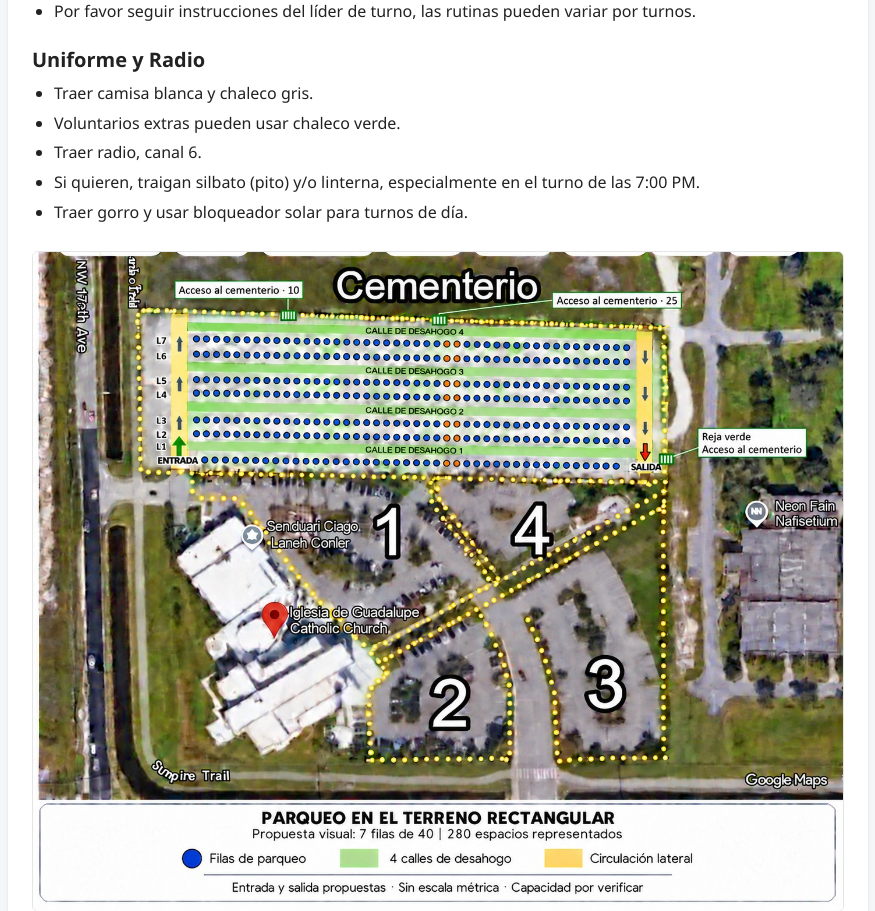
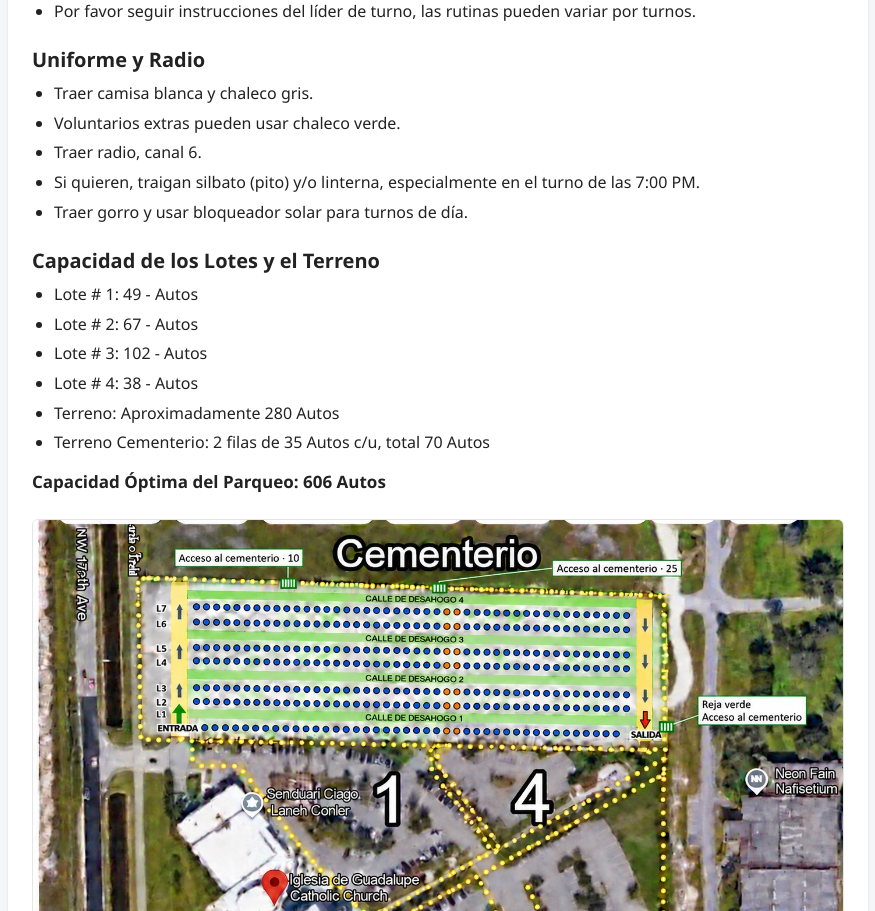
Before and after one commit to edmartin-GIT/parqueo-app, a Flask app: page /logistica in a window 1280 px wide. Shown: the part 748-1659 px from the top of the page, without its empty margins (202-1077 px from the left). Run offline with Flask 3, Linux system fonts and the light colour scheme; data that the repository does not hold is empty.

Commit message:
Add parking capacity section to Logistica page
Co-Authored-By: Claude Sonnet 5.5 <noreply@anthropic.com>

```diff
--- a/static/style.css
+++ b/static/style.css
@@ -200,3 +200,4 @@ dialog#dlg-clave input { width: 100%; padding: 10px; border: 1px solid #ccc; bor
 .galeria { display: grid; grid-template-columns: 1.78fr 0.75fr; gap: 12px; margin: 0 0 20px; align-items: start; }
 .galeria img { display: block; width: 100%; height: auto; border-radius: 8px; box-shadow: 0 1px 3px rgba(0,0,0,0.15); }
 @media (max-width: 640px) { .galeria { grid-template-columns: minmax(0, 1fr); } .galeria .foto-alta { max-width: 360px; margin: 0 auto; } }
+p.capacidad-total { margin: 14px 0 0; font-size: 17px; }
--- a/templates/logistica.html
+++ b/templates/logistica.html
@@ -29,6 +29,17 @@
         <li>Traer gorro y usar bloqueador solar para turnos de día.</li>
     </ul>
 
+    <h2>Capacidad de los Lotes y el Terreno</h2>
+    <ul>
+        <li>Lote # 1: 49 - Autos</li>
+        <li>Lote # 2: 67 - Autos</li>
+        <li>Lote # 3: 102 - Autos</li>
+        <li>Lote # 4: 38 - Autos</li>
+        <li>Terreno: Aproximadamente 280 Autos</li>
+        <li>Terreno Cementerio: 2 filas de 35 Autos c/u, total 70 Autos</li>
+    </ul>
+    <p class="capacidad-total"><strong>Capacidad Óptima del Parqueo: 606 Autos</strong></p>
+
     <img class="logistica-mapa" src="{{ url_for('static', filename='img/mapa-parqueo.jpg') }}"
          alt="Mapa del estacionamiento: lotes 1 al 4 junto a la iglesia y el terreno rectangular con 7 filas de parqueo, entrada y salida">
 </article>
```
